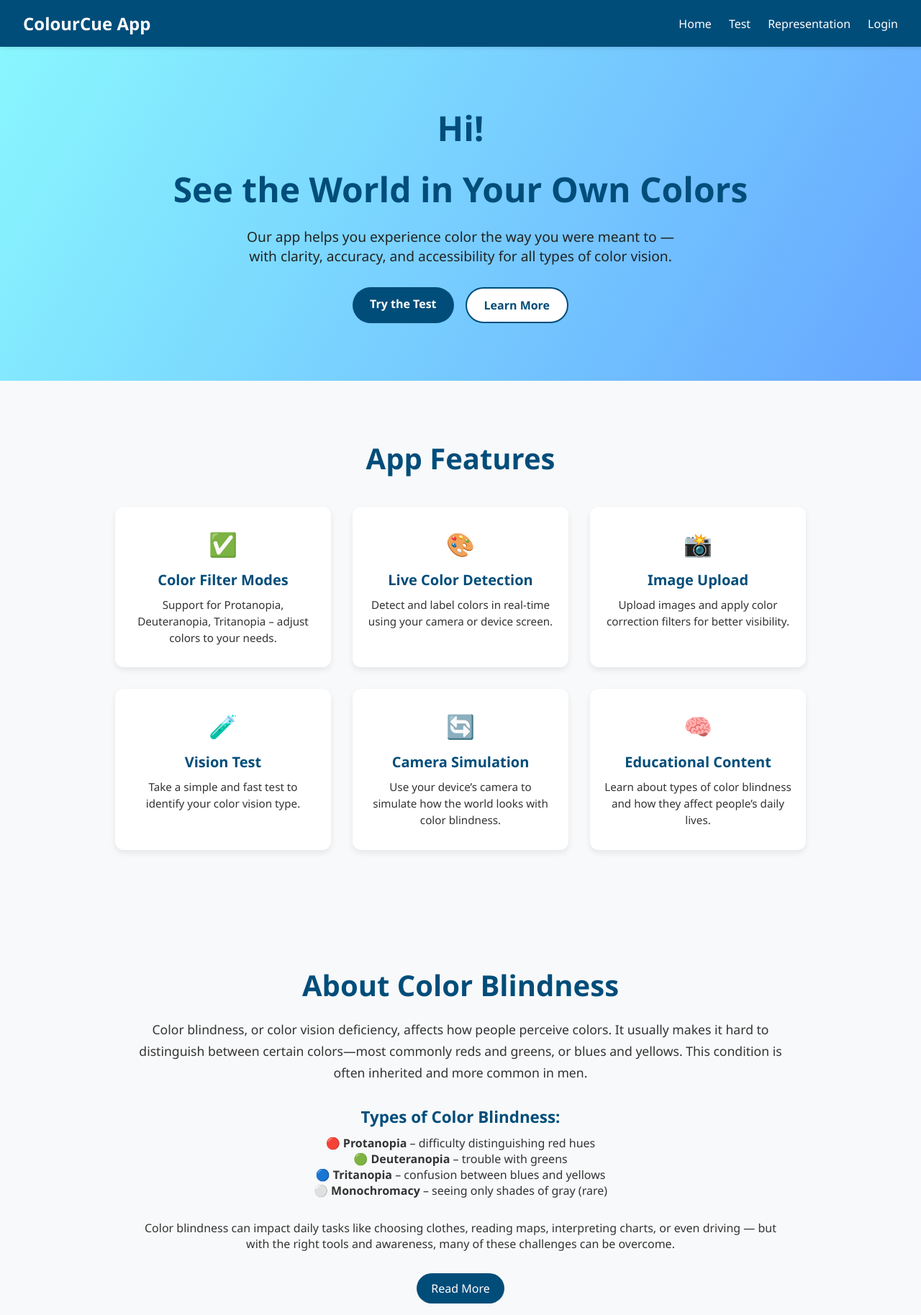
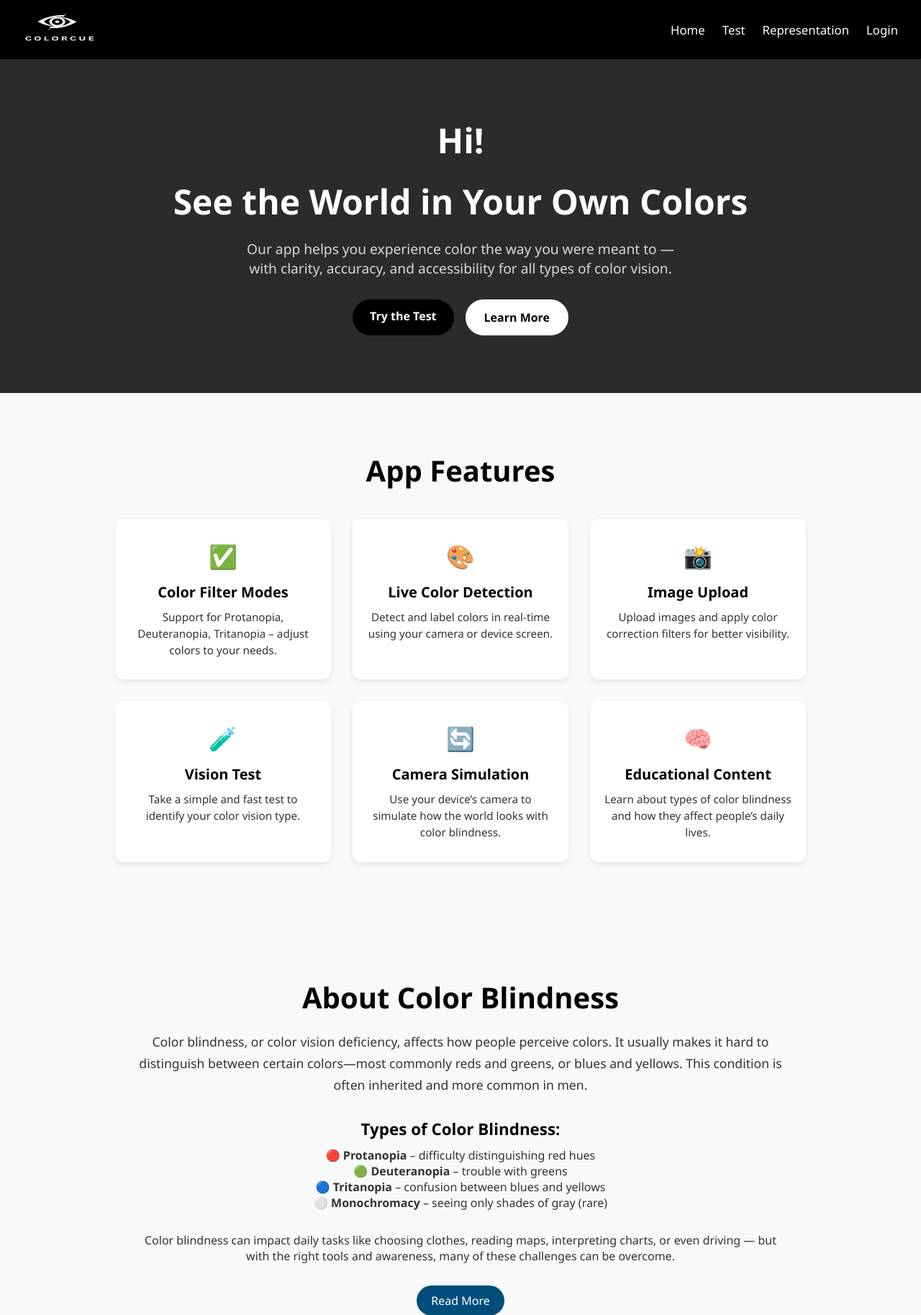
Before and after one commit to ShivamAg10/Color_Blindness_web, a Django app: page / in a window 1280 px wide. Shown: the top 1827 px of the page at 72% size. Run offline with Django 5.2, Linux system fonts and the light colour scheme.

Commit message:
Frontend changes initiated

```diff
--- a/main/templates/home/homepage.html
+++ b/main/templates/home/homepage.html
@@ -22,7 +22,7 @@
 
     /* Navbar */
     nav {
-      background-color: #004d7a;
+      background-color: black;
       padding: 1rem 2rem;
       display: flex;
       justify-content: space-between;
@@ -40,6 +40,7 @@
     }
 
     .nav-links {
+      font-size: 1.05rem;
       list-style: none;
       display: flex;
       gap: 1.5rem;
@@ -63,12 +64,12 @@
       align-items: center;
       text-align: center;
       padding: 80px 20px;
-      background: linear-gradient(120deg, #89f7fe 0%, #66a6ff 100%);
+      background: linear-gradient(120deg, #000000d3 0%, #000000d3 100%);
     }
 
     .hero h1 {
       font-size: 3rem;
-      color: #004d7a;
+      color: #fff;
       margin-bottom: 20px;
     }
 
@@ -76,7 +77,7 @@
       font-size: 1.2rem;
       max-width: 600px;
       margin-bottom: 30px;
-      color: #222;
+      color: #fdfcfcd3;
     }
 
     .hero-buttons {
@@ -95,18 +96,19 @@
     }
 
     .btn-primary {
-      background-color: #004d7a;
+      background-color: black;
       color: #fff;
     }
 
     .btn-primary:hover {
-      background-color: #003457;
+      background-color: #fff;
+      color: black;
     }
 
     .btn-secondary {
       background-color: #ffffff;
-      color: #004d7a;
-      border: 2px solid #004d7a;
+      color: black;
+      border: 2px solid #ffffff;
     }
 
     .btn-secondary:hover {
@@ -121,7 +123,7 @@
 
       .nav-links {
         flex-direction: column;
-        background-color: #004d7a;
+        background-color: black;
         position: absolute;
         top: 60px;
         right: 0;
@@ -167,7 +169,7 @@
     }
 
     .feature-card h3 {
-  color: #004d7a;
+      color: black;
       font-size: 1.25rem;
       margin-bottom: 10px;
     }
@@ -262,14 +264,17 @@
   background-color: #f0f0f0;
 }
 
-
+.nav_img{
+  width: 100px;
+  height: 50px;
+}
   </style>
 </head>
 <body>
 
   <!-- Navbar -->
   <nav>
-    <div class="logo">ColourCue App</div>
+    <img class="nav_img" src="{% static 'Image/HomePage/logo_nav.jpg' %}" alt="">
     <div class="menu-toggle" onclick="toggleMenu()">☰</div>
     <ul class="nav-links" id="navLinks">
       <li><a href="">Home</a></li>
@@ -296,7 +301,7 @@
 
   <!-- Features Overview Section -->
 <section id="features" style="background-color: #f8f9fa; padding: 80px 20px;">
-  <h2 style="text-align: center; color: #004d7a; font-size: 2.5rem; margin-bottom: 40px;">
+  <h2 style="text-align: center; color: black; font-size: 2.5rem; margin-bottom: 40px;">
     App Features
   </h2>
 
@@ -345,13 +350,13 @@
     <!-- About Color Blindness Section -->
 <section id="about" style="background-color: #f8f9fa; padding: 80px 20px;">
   <div style="max-width: 900px; margin: 0 auto; text-align: center;">
-    <h2 style="color: #004d7a; font-size: 2.5rem; margin-bottom: 20px;">About Color Blindness</h2>
+    <h2 style="color: black; font-size: 2.5rem; margin-bottom: 20px;">About Color Blindness</h2>
 
     <p style="color: #333; font-size: 1.1rem; line-height: 1.7; margin-bottom: 30px;">
       Color blindness, or color vision deficiency, affects how people perceive colors. It usually makes it hard to distinguish between certain colors—most commonly reds and greens, or blues and yellows. This condition is often inherited and more common in men.
     </p>
 
-    <h3 style="color: #004d7a; font-size: 1.4rem; margin-bottom: 10px;">Types of Color Blindness:</h3>
+    <h3 style="color: black; font-size: 1.4rem; margin-bottom: 10px;">Types of Color Blindness:</h3>
     <ul style="list-style: none; padding: 0; margin-bottom: 30px; color: #333; font-size: 1rem;">
       <li>🔴 <strong>Protanopia</strong> – difficulty distinguishing red hues</li>
       <li>🟢 <strong>Deuteranopia</strong> – trouble with greens</li>
```
Also changed, not shown: main/static/Image/HomePage/logo_nav.jpg (added), main/static/Image/HomePage/navLogo.jpg (added). Lines whose indentation alone changed are shown as unchanged.
